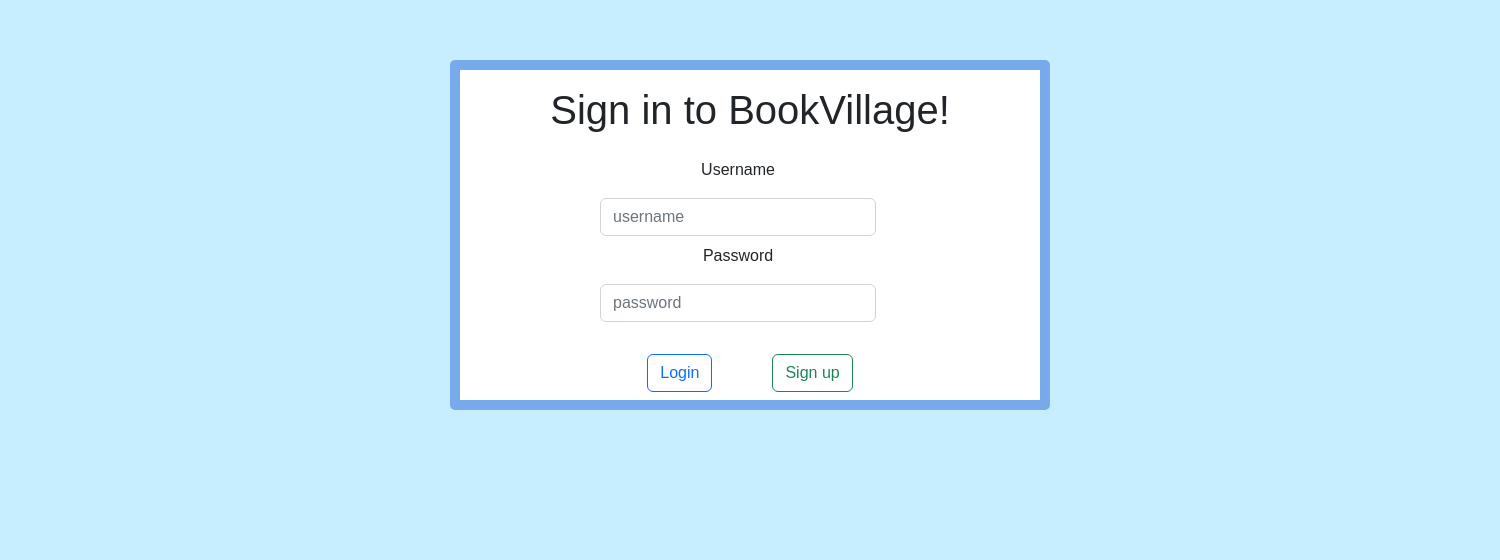
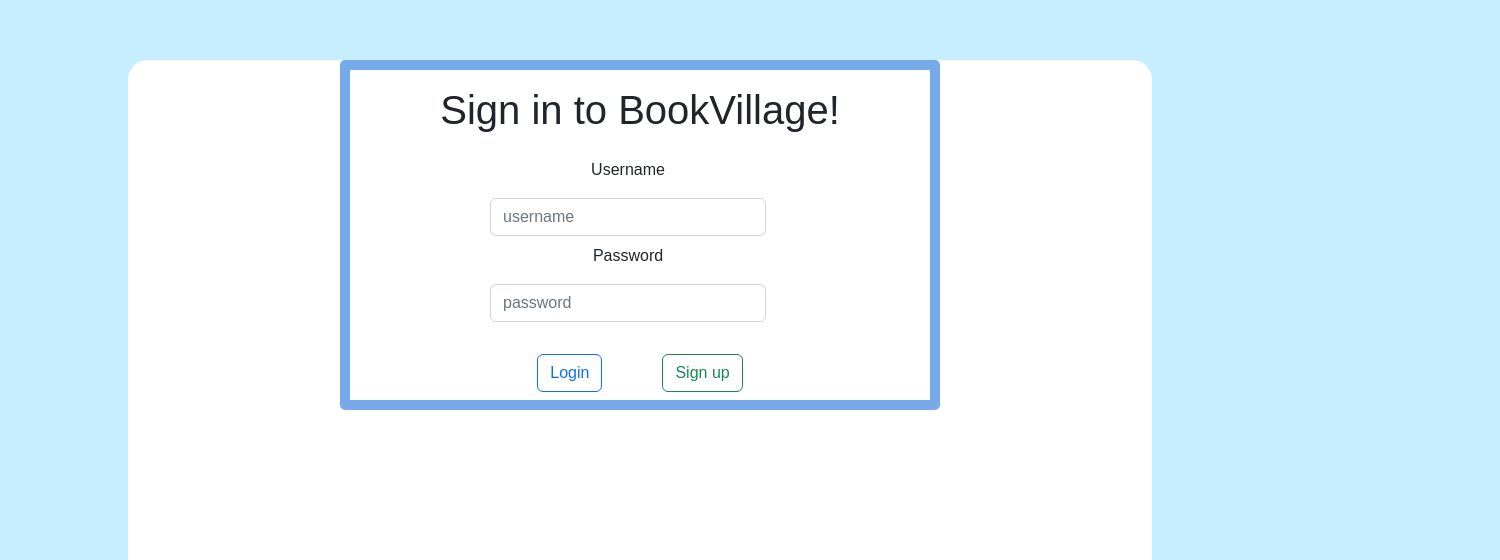
Before and after one commit to swsnu/swppfall2022-team8, a React (Create React App) app in the folder frontend/: page /login in a window 1280 px wide. Shown: the part 240-800 px from the top of the page, 1500 px wide, since content can reach past the window. Built offline with nearby package versions, Linux system fonts and the light colour scheme; a web font is replaced by a local one.

Commit message:
css 세세한거

```diff
--- a/frontend/src/App.css
+++ b/frontend/src/App.css
@@ -1,10 +1,21 @@
 @import url('https://fonts.googleapis.com/css?family=Bangers|Cinzel:400,700,900|Lato:100,300,400,700,900|Lobster|Lora:400,700|Mansalva|Muli:200,300,400,600,700,800,900|Open+Sans:300,400,600,700,800|Oswald:200,300,400,500,600,700|Roboto:100,300,400,500,700,900&display=swap');
+
+.page {
+  background-color: white;
+  padding-left: 30px;
+  padding-right: 30px;
+  padding-bottom: 20px;
+  border-radius: 20px;
+  height: 80vh;
+  min-height: 800px;
+  min-width: 70vw;
+  width: 80vw;
+  margin: auto;
+}
 
 .App {
   text-align: center;
   margin: 0 auto;
-  width: 1500px;
-  min-width: 500px;
   font-family: 'Muli', sans-serif;
 }
 
--- a/frontend/src/components/BookListEntity/BookListEntity.css
+++ b/frontend/src/components/BookListEntity/BookListEntity.css
@@ -11,6 +11,7 @@
   word-break: break-all;
   word-wrap: break-word;
   transition: all 0.2s linear;
+  overflow: hidden;
 }
 
 .book-list-entity:hover {
--- a/frontend/src/components/Recommend/Recommend.tsx
+++ b/frontend/src/components/Recommend/Recommend.tsx
@@ -1,4 +1,5 @@
 import { useState } from 'react'
+import { Button } from 'react-bootstrap'
 import { useDispatch, useSelector } from 'react-redux'
 import { AppDispatch } from '../../store'
 import { fetchRecommend, selectUser } from '../../store/slices/user/user'
@@ -18,16 +19,18 @@
 
   return (
     <>
-      <button onClick={onClickHandler}>
+      <br/>
+      <Button onClick={onClickHandler}>
         {userState.recommend_list.length
           ? 'Refresh '
           : ''
         }
         Recommend!
-      </button>
+      </Button>
       <br />
       <br />
       {loading && <p>Loading...</p>}
+      <div className='booklist'>
         {userState.recommend_list.map((recommend, idx) => (
           <div key={`recommendlist_${idx}`}>
             <RecommendEntity
@@ -37,6 +40,7 @@
             />
           </div>
         ))}
+      </div>
     </>
   )
 }
--- a/frontend/src/components/RecommendEntity/RecommendEntity.tsx
+++ b/frontend/src/components/RecommendEntity/RecommendEntity.tsx
@@ -1,3 +1,4 @@
+import { Card } from 'react-bootstrap'
 import { useNavigate } from 'react-router'
 
 interface IProps {
@@ -10,14 +11,17 @@
   const navigate = useNavigate()
 
   return (
-    <div onClick={() => navigate(`/search?title=${props.title}`)} >
-      <img alt='Image Not Found' width={'100px'} src={props.image} />
-      <p>
-        {props.idx}
-        {'. '}
-        {props.title}
-      </p>
-    </div>
+    <Card
+      style={ { width: '18rem' } }
+      className='book-list-entity'
+      onClick={() => navigate(`/search?title=${props.title}`)}
+      >
+      <Card.Img variant='top' src={props.image} className='book-entity-image'/>
+      <Card.Body>
+        <Card.Title>{props.idx}</Card.Title>
+        <Card.Text>{props.title}</Card.Text>
+      </Card.Body>
+    </Card>
   )
 }
 
--- a/frontend/src/containers/BookDetailPage/BookDetailPage.tsx
+++ b/frontend/src/containers/BookDetailPage/BookDetailPage.tsx
@@ -39,7 +39,7 @@
   }
 
   return (
-    <>
+    <div className='page'>
       <NavBar />
       <br />
       <div className='book-detail-page'>
@@ -112,7 +112,7 @@
           </>
         }
       </div>
-    </>
+    </div>
   )
 }
 
--- a/frontend/src/containers/BookListPage/BookListPage.css
+++ b/frontend/src/containers/BookListPage/BookListPage.css
@@ -1,3 +1,7 @@
+.page {
+    background-color: white;
+}
+
 .booklist{
     margin: 30px;
     display: grid;
--- a/frontend/src/containers/BookListPage/BookListPage.tsx
+++ b/frontend/src/containers/BookListPage/BookListPage.tsx
@@ -21,7 +21,7 @@
   }, [search, dispatch])
 
   return (
-    <>
+    <div className='page'>
       <NavBar />
       <h1>BookListPage</h1>
       <br />
@@ -40,7 +40,7 @@
           </div>
         ))}
       </div>
-    </>
+    </div>
   )
 }
 
--- /dev/null
+++ b/frontend/src/containers/ChattingPage/ChattingPage.css
@@ -0,0 +1,3 @@
+.chatting-page {
+    background-color: white;
+}
--- a/frontend/src/containers/ChattingPage/ChattingPage.tsx
+++ b/frontend/src/containers/ChattingPage/ChattingPage.tsx
@@ -10,6 +10,8 @@
 import { fetchLend, LendType } from '../../store/slices/lend/lend'
 import { fetchUserRooms, RoomType, selectRoom } from '../../store/slices/room/room'
 import { selectUser } from '../../store/slices/user/user'
+
+import './ChattingPage.css'
 
 export type ChatRank = 'chat' | 'info'
 
@@ -202,7 +204,7 @@
    * HTML structure
    */
   return (
-    <>
+    <div className='page'>
       <NavBar />
       <h1>ChattingPage</h1>
       <br />
@@ -243,7 +245,7 @@
       }
       <br />
       <hr />
-    </>
+    </div>
   )
 }
 
--- a/frontend/src/containers/MainPage/MainPage.tsx
+++ b/frontend/src/containers/MainPage/MainPage.tsx
@@ -6,7 +6,7 @@
 
 const MainPage = () => {
   return (
-    <div id='mainpage'>
+    <div className='page'>
       <NavBar />
       <br />
       <h1>Welcome to BookVillage!</h1>
--- a/frontend/src/containers/SignupPage/SignupPage.css
+++ b/frontend/src/containers/SignupPage/SignupPage.css
@@ -8,6 +8,7 @@
     width: 600px;
     margin: auto;
     margin-top: 100px;
+    background-color: white;
 }
 
 .signup-input-class {
```
Also changed, not shown: 1 other file (tests, documents, lock files or other folders). Lines whose indentation alone changed are shown as unchanged.
